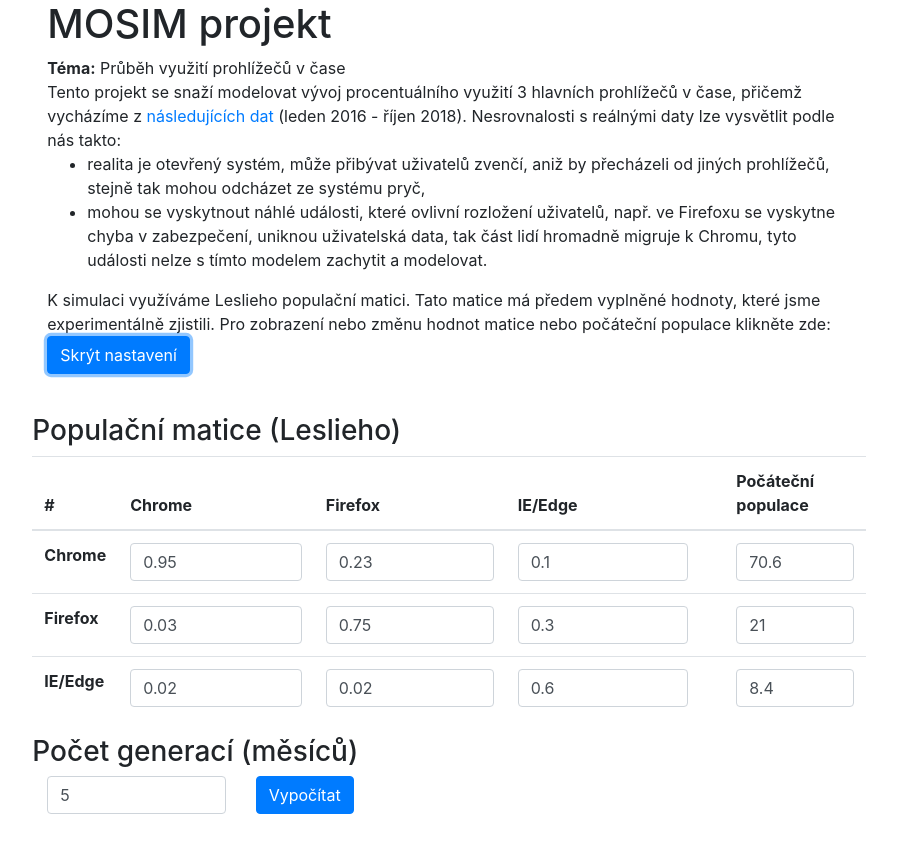
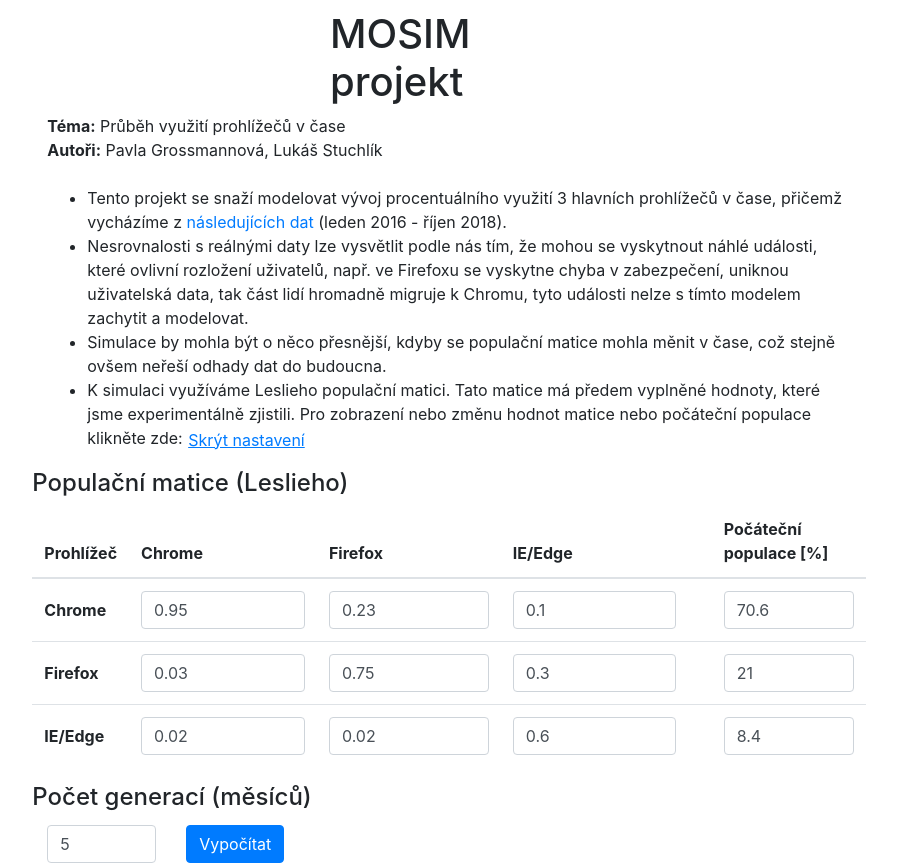
Before and after one commit to sMteX/osu-mosim, a React (Create React App) app: page / in a window 1280 px wide. Both pictures are taken after a click on the button "Zobrazit nastavení". Shown: the whole page, without its empty margins (191-1088 px from the left). Before the commit the page ends 814 px from the top, so only its background shows below. Built offline with nearby package versions, Linux system fonts and the light colour scheme.

Commit message:
Cleanup, little styling

```diff
--- a/src/MainPage.js
+++ b/src/MainPage.js
@@ -1,5 +1,5 @@
 import React from 'react';
-import { Button } from 'reactstrap';
+import {Button, Col} from 'reactstrap';
 import Setup from './Setup';
 import Result from "./Result";
 
@@ -46,7 +46,12 @@
   }
 
   multiplyMatrices(A, B) {
-    // TODO: size check?
+    if (A.length === 0 || B.length === 0) {
+      throw new Error('Matrices cannot be empty');
+    }
+    if (A[0].length !== B.length) {
+      throw new Error('Matrices must have the same size');
+    }
     const newMatrix = [];
     for (let row = 0; row < A.length; row++) {
       const r = [];
@@ -72,15 +77,20 @@
   render() {
     return (
       <>
-        <h1>MOSIM projekt</h1>
-        <p><strong>Téma:</strong> Průběh využití prohlížečů v čase<br />
-          Tento projekt se snaží modelovat vývoj procentuálního využití 3 hlavních prohlížečů v čase, přičemž vycházíme z <a href="https://www.w3schools.com/browsers/default.asp">následujících dat</a> (leden 2016 - říjen 2018). Nesrovnalosti s reálnými daty lze vysvětlit podle nás takto:
-        <ul>
-          <li>realita je otevřený systém, může přibývat uživatelů zvenčí, aniž by přecházeli od jiných prohlížečů, stejně tak mohou odcházet ze systému pryč,</li>
-          <li>mohou se vyskytnout náhlé události, které ovlivní rozložení uživatelů, např. ve Firefoxu se vyskytne chyba v zabezpečení, uniknou uživatelská data, tak část lidí hromadně migruje k Chromu, tyto události nelze s tímto modelem zachytit a modelovat.</li>
-        </ul>
-        K simulaci využíváme Leslieho populační matici. Tato matice má předem vyplněné hodnoty, které jsme experimentálně zjistili. Pro zobrazení nebo změnu hodnot matice nebo počáteční populace klikněte zde: <Button color="primary" onClick={this.toggleSetup}>{this.state.showSetup ? 'Skrýt nastavení' : 'Zobrazit nastavení'}</Button></p>
-        <br />
+        <Col sm={{ size: 4, offset: 4 }} style={{ 'margin-top': 10 }}>
+          <h1>MOSIM projekt</h1>
+        </Col>
+        <p>
+          <strong>Téma:</strong> Průběh využití prohlížečů v čase<br />
+          <strong>Autoři:</strong> Pavla Grossmannová, Lukáš Stuchlík<br />
+          <br />
+          <ul>
+            <li>Tento projekt se snaží modelovat vývoj procentuálního využití 3 hlavních prohlížečů v čase, přičemž vycházíme z <a href="https://www.w3schools.com/browsers/default.asp">následujících dat</a> (leden 2016 - říjen 2018).</li>
+            <li>Nesrovnalosti s reálnými daty lze vysvětlit podle nás tím, že mohou se vyskytnout náhlé události, které ovlivní rozložení uživatelů, např. ve Firefoxu se vyskytne chyba v zabezpečení, uniknou uživatelská data, tak část lidí hromadně migruje k Chromu, tyto události nelze s tímto modelem zachytit a modelovat. </li>
+            <li>Simulace by mohla být o něco přesnější, kdyby se populační matice mohla měnit v čase, což stejně ovšem neřeší odhady dat do budoucna.</li>
+            <li>K simulaci využíváme Leslieho populační matici. Tato matice má předem vyplněné hodnoty, které jsme experimentálně zjistili. Pro zobrazení nebo změnu hodnot matice nebo počáteční populace klikněte zde: <Button color="link" onClick={this.toggleSetup} style={{ padding: 0 }}>{this.state.showSetup ? 'Skrýt nastavení' : 'Zobrazit nastavení'}</Button></li>
+          </ul>
+        </p>
         <Setup showSetup={this.state.showSetup} compute={this.setValuesAndCompute} />
         {this.state.showResult && <Result populations={this.state.populations} />}
       </>
--- a/src/Result.js
+++ b/src/Result.js
@@ -108,16 +108,16 @@
     const csv = this.csvData;
     return (
       <>
-        <Row>
+        <Row style={{ 'margin-top': 20 }}>
+          <h4>Výsledek - simulované využití prohlížečů</h4>
           <ResultTable count={populationCount} populations={byBrowser} />
+          <CSVLink filename="data.csv" headers={csv.headers} data={csv.data} style={{ 'margin-left': 10, 'margin-bottom': 20 }}>Export do CSV</CSVLink>
         </Row>
         <Row>
+          <h4>Graf - reálná data vs simulovaná</h4>
           <Col sm={{ size: 8, offset: 2 }}>
             <ResultGraph realData={croppedReal} browsers={byBrowser} />
           </Col>
-        </Row>
-        <Row>
-          <CSVLink filename="data.csv" headers={csv.headers} data={csv.data}>Export do CSV</CSVLink>
         </Row>
       </>
     );
--- a/src/ResultGraph.js
+++ b/src/ResultGraph.js
@@ -26,14 +26,14 @@
       <FlexibleWidthXYPlot
         height={400}
         yDomain={[0, 100]}>
-        <YAxis/>
-        <HorizontalGridLines />
         <DiscreteColorLegend
           items={[
             ...this.getLegend(realData),
             ...this.getLegend(browsers, true)
           ]}
           orientation="horizontal" />
+        <YAxis/>
+        <HorizontalGridLines />
         {Object.values(realData).map(browser => (
           <LineSeries
           data={this.mapToXY(browser.population)}
--- a/src/ResultTable.js
+++ b/src/ResultTable.js
@@ -14,7 +14,7 @@
   render() {
     const { count, populations } = this.props;
     return (
-      <Table responsive>
+      <Table responsive className="resultTable">
         <thead>
         <tr>
           <th>Prohlížeč</th>
--- a/src/Setup.js
+++ b/src/Setup.js
@@ -94,18 +94,18 @@
     return (
       <>
         <Row>
-          <h3>Populační matice (Leslieho)</h3>
+          <h4>Populační matice (Leslieho)</h4>
         </Row>
         <Row>
           <Table>
             <thead>
             <tr>
-              <th>#</th>
+              <th>Prohlížeč</th>
               <th>Chrome</th>
               <th>Firefox</th>
               <th>IE/Edge</th>
               <th/>
-              <th>Počáteční populace</th>
+              <th>Počáteční populace [%]</th>
             </tr>
             </thead>
             <tbody>
@@ -120,11 +120,11 @@
     return (
       <>
         {this.props.showSetup && this.matrix}
-        <Row>
-          <h3>Počet generací (měsíců)</h3>
+        <Row style={{ 'margin-bottom': 5 }}>
+          <h4>Počet generací (měsíců)</h4>
         </Row>
         <Row>
-          <Col sm="3">
+          <Col sm="2">
             <Input type="number" min="1" value={this.state.generations} onChange={this.handleGenerationChange} />
           </Col>
             <Col sm="4">
--- a/src/index.css
+++ b/src/index.css
@@ -12,3 +12,15 @@
   font-family: source-code-pro, Menlo, Monaco, Consolas, "Courier New",
     monospace;
 }
+
+.table thead th {
+  border-top: none !important;
+}
+
+.table tbody th {
+  vertical-align: middle;
+}
+
+.resultTable thead th {
+  min-width: 100px;
+}
--- a/src/index.js
+++ b/src/index.js
@@ -1,13 +1,9 @@
 import React from 'react';
 import ReactDOM from 'react-dom';
+import App from './App';
+
 import './index.css';
-import App from './App';
-import * as serviceWorker from './serviceWorker';
 import 'bootstrap/dist/css/bootstrap.min.css';
 import 'react-vis/dist/style.css';
+
 ReactDOM.render(<App />, document.getElementById('root'));
-
-// If you want your app to work offline and load faster, you can change
-// unregister() to register() below. Note this comes with some pitfalls.
-// Learn more about service workers: http://bit.ly/CRA-PWA
-serviceWorker.unregister();
```
Also changed, not shown: src/serviceWorker.js (deleted, +0 -135 lines).
